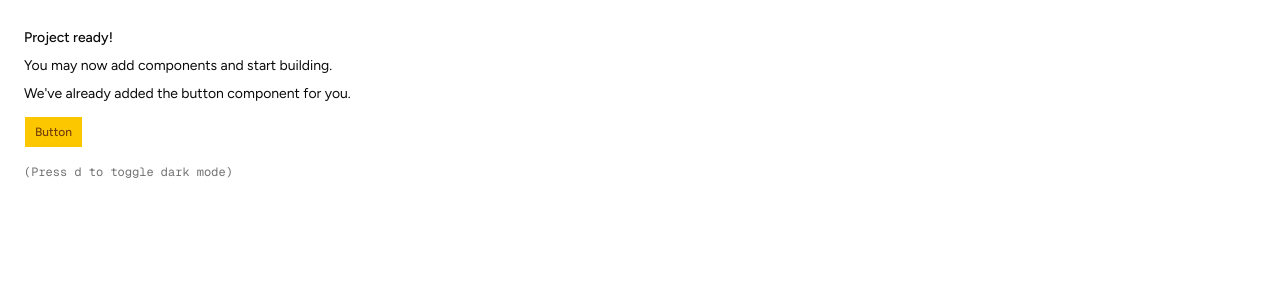
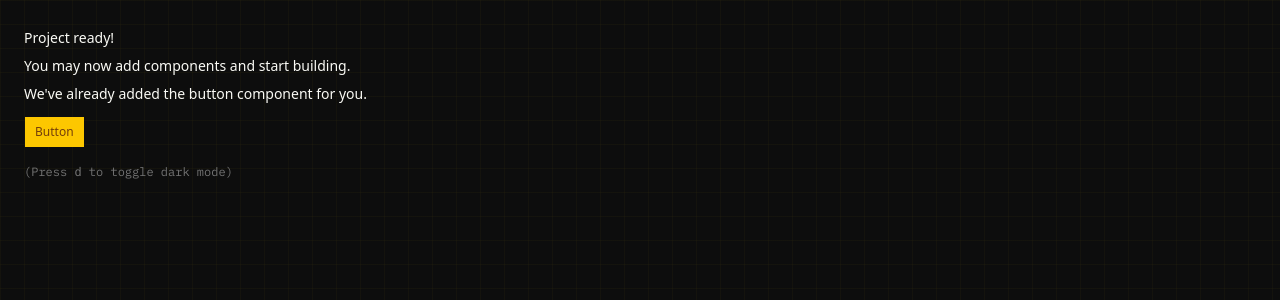
Before and after one commit to is-pinoy-dev/ecosystem, a Next.js app in the folder apps/web/: page / in a window 1280 px wide. Shown: the top 300 px of the page. Built offline with nearby package versions, Linux system fonts and the light colour scheme.

Commit message:
feat: configure pixel-art fonts for landing page

```diff
--- a/apps/web/app/layout.tsx
+++ b/apps/web/app/layout.tsx
@@ -1,14 +1,22 @@
-import { Geist, Geist_Mono, Figtree, Roboto } from "next/font/google"
+import { Press_Start_2P, IBM_Plex_Sans, IBM_Plex_Mono } from "next/font/google"
+import "@workspace/ui/globals.css"
+import "./globals.css"
+import { ThemeProvider } from "@/components/theme-provider"
 
-import "@workspace/ui/globals.css"
-import { ThemeProvider } from "@/components/theme-provider"
-import { cn } from "@workspace/ui/lib/utils";
+const pixelFont = Press_Start_2P({
+  weight: "400",
+  subsets: ["latin"],
+  variable: "--font-pixel",
+})
 
-const robotoHeading = Roboto({subsets:['latin'],variable:'--font-heading'});
+const sansFont = IBM_Plex_Sans({
+  weight: ["400", "500"],
+  subsets: ["latin"],
+  variable: "--font-sans",
+})
 
-const figtree = Figtree({subsets:['latin'],variable:'--font-sans'})
-
-const fontMono = Geist_Mono({
+const monoFont = IBM_Plex_Mono({
+  weight: ["400"],
   subsets: ["latin"],
   variable: "--font-mono",
 })
@@ -21,10 +29,10 @@ export default function RootLayout({
   return (
     <html
       lang="en"
+      className="dark"
       suppressHydrationWarning
-      className={cn("antialiased", fontMono.variable, "font-sans", figtree.variable, robotoHeading.variable)}
     >
-      <body>
+      <body className={`${pixelFont.variable} ${sansFont.variable} ${monoFont.variable}`}>
         <ThemeProvider>{children}</ThemeProvider>
       </body>
     </html>
```
